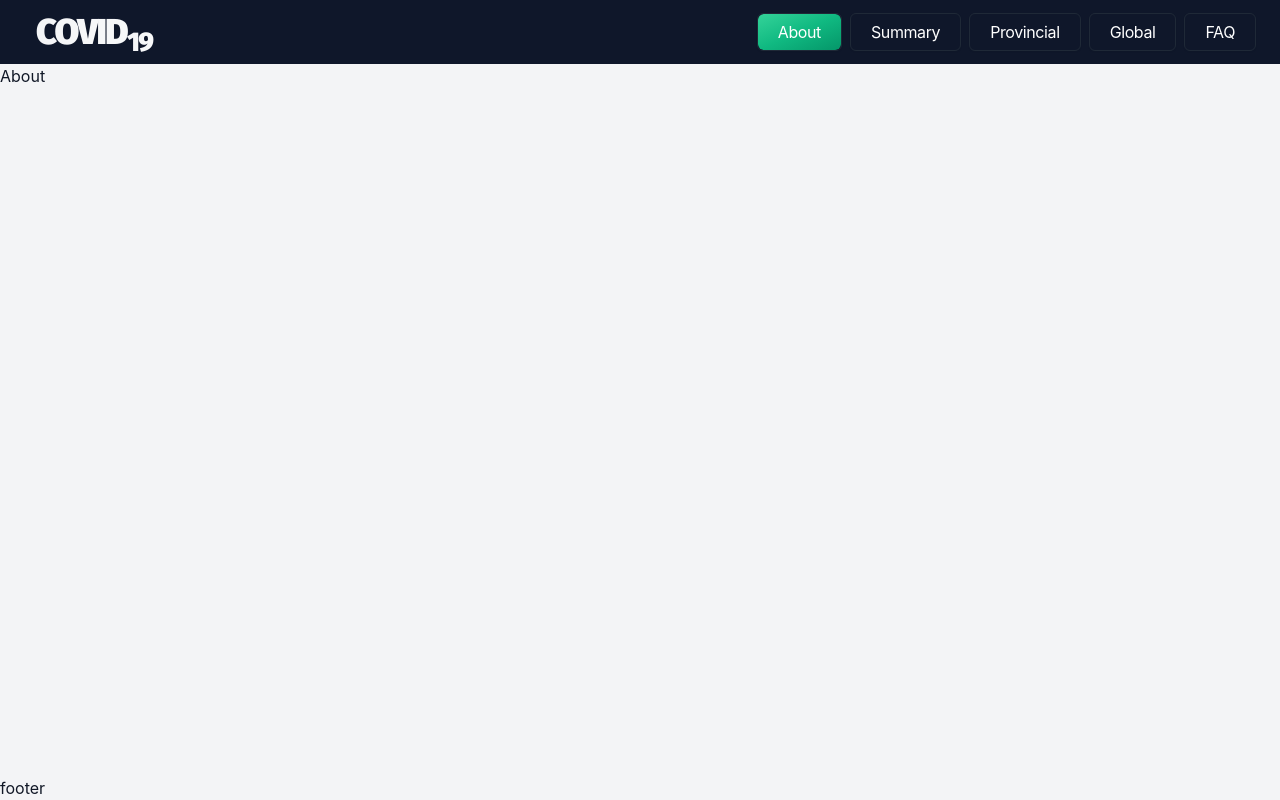
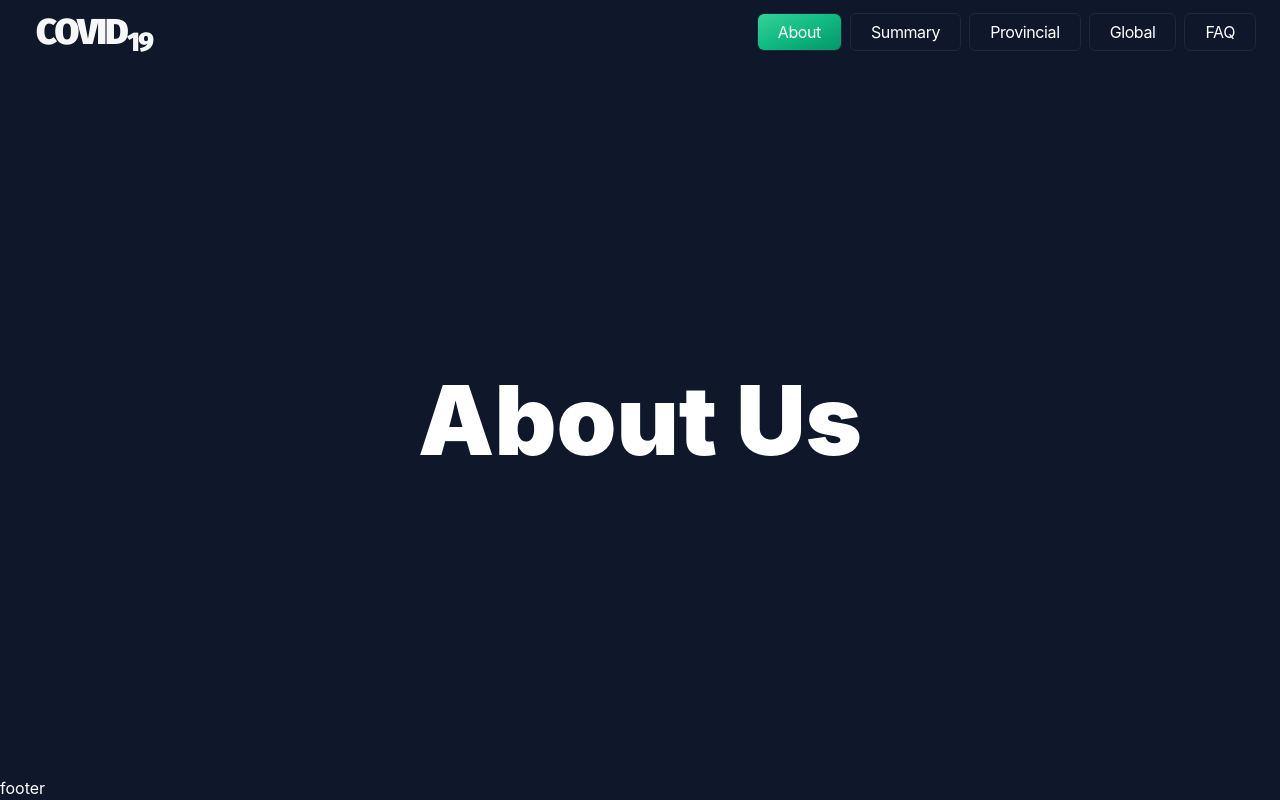
Before and after one commit to mfundoshabalala/covid-tracker, a Next.js app: page /about in a window 1280 px wide. Built offline with nearby package versions, Linux system fonts and the light colour scheme.

Commit message:
pages update

```diff
--- a/pages/_document.tsx
+++ b/pages/_document.tsx
@@ -6,7 +6,7 @@ class MyDocument extends Document {
 		return (
 			<Html lang="en">
 				<Head />
-				<body className="text-gray-900 bg-gray-100">
+				<body className="text-white bg-blueGray-900">
 					<Main />
 					<NextScript />
 				</body>
--- a/pages/about.tsx
+++ b/pages/about.tsx
@@ -1,8 +1,14 @@
+import Head from 'next/head';
 import { NextPage } from 'next';
 
 const About: NextPage = () => (
 	<>
-		<h1>About</h1>
+		<Head>
+			<title>Covid-19 : About Us</title>
+		</Head>
+		<div className="grid h-full place-items-center">
+			<h1 className="font-black text-8xl">About Us</h1>
+		</div>
 	</>
 );
 
--- a/pages/faq.tsx
+++ b/pages/faq.tsx
@@ -1,8 +1,14 @@
+import Head from 'next/head';
 import { NextPage } from 'next';
 
 const FAQ: NextPage = () => (
 	<>
-		<h1>FAQ</h1>
+		<Head>
+			<title>Covid-19 : Frequently Asked Questions</title>
+		</Head>
+		<div className="grid h-full place-items-center">
+			<h1 className="font-black text-8xl">FAQ Page</h1>
+		</div>
 	</>
 );
 
--- a/pages/global.tsx
+++ b/pages/global.tsx
@@ -1,8 +1,14 @@
+import Head from 'next/head';
 import { NextPage } from 'next';
 
 const Global: NextPage = () => (
 	<>
-		<h1>Global</h1>
+		<Head>
+			<title>Covid-19 : Global Statistic</title>
+		</Head>
+		<div className="grid h-full place-items-center">
+			<h1 className="font-black text-8xl">Global Page</h1>
+		</div>
 	</>
 );
 
--- a/pages/index.tsx
+++ b/pages/index.tsx
@@ -1,9 +1,13 @@
+import Head from 'next/head';
 import { NextPage } from 'next';
 
 const Home: NextPage = () => (
 	<>
-		<div>
-			<h1>Home Page</h1>
+		<Head>
+			<title>Covid-19 : Home</title>
+		</Head>
+		<div className="grid h-full place-items-center">
+			<h1 className="font-black text-8xl">Home Page</h1>
 		</div>
 	</>
 );
--- a/pages/provincial.tsx
+++ b/pages/provincial.tsx
@@ -1,8 +1,14 @@
+import Head from 'next/head';
 import { NextPage } from 'next';
 
 const Provincial: NextPage = () => (
 	<>
-		<h1>Provincial</h1>
+		<Head>
+			<title>Covid-19 : Provincial Statistics</title>
+		</Head>
+		<div className="grid h-full place-items-center">
+			<h1 className="font-black text-8xl">Provincial Page</h1>
+		</div>
 	</>
 );
 
--- a/pages/summary.tsx
+++ b/pages/summary.tsx
@@ -1,9 +1,13 @@
+import Head from 'next/head';
 import { NextPage } from 'next';
 
 const Summary: NextPage = () => (
 	<>
-		<div>
-			<h1>Summary Page</h1>
+		<Head>
+			<title>Covid-19 : Summary Statistics</title>
+		</Head>
+		<div className="grid h-full place-items-center">
+			<h1 className="font-black text-8xl">Summary Page</h1>
 		</div>
 	</>
 );
```
